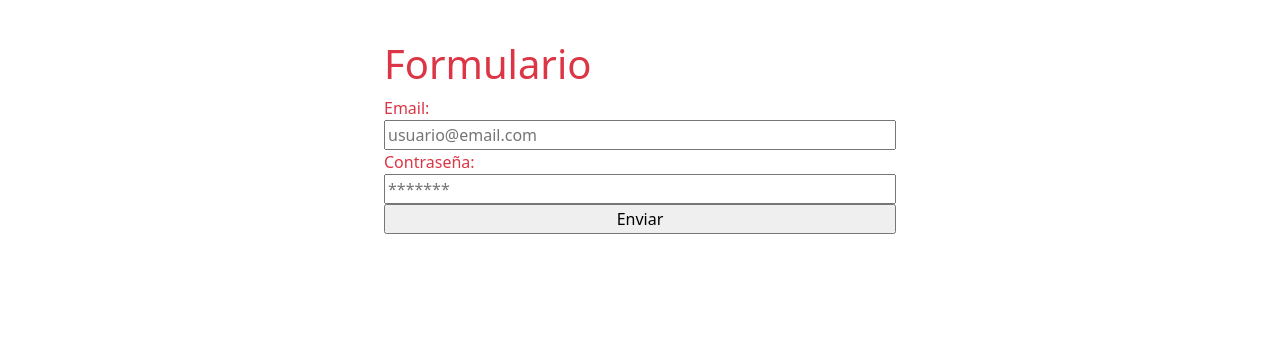
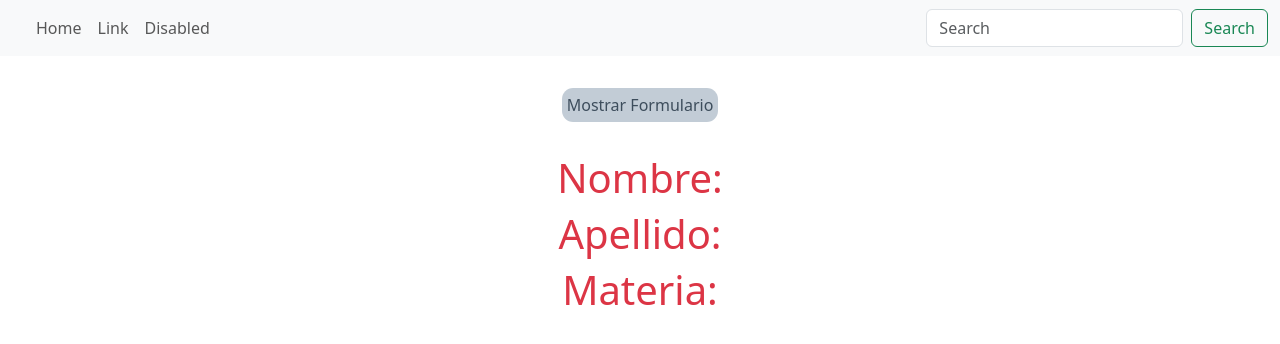
Before and after one commit to jmenchise/curso_react_ed_it, a React (Create React App) app: page / in a window 1280 px wide. Shown: the top 344 px of the page. Built offline with nearby package versions, Linux system fonts and the light colour scheme.

Commit message:
Renderizado condicional + mapeo

```diff
--- /dev/null
+++ b/src/App.css
@@ -0,0 +1,18 @@
+h1 {
+    text-align: center;
+}
+
+.btn-style {
+    padding: .3em;
+    display: block;
+    margin: 2em auto;
+    border: 0;
+    border-radius: .7em;
+    color: hsl(210, 20%, 30%);
+    background-color: hsl(210, 20%, 80%);
+}
+
+.btn:hover {
+    background-color: hsl(210, 20%, 60%);
+    color: hsl(210, 20%, 98%);
+}
--- a/src/App.js
+++ b/src/App.js
@@ -1,12 +1,66 @@
-import Counter from './components/Counter/Counter';
+import { useState, useEffect } from 'react';
 import Form from './components/Form/Form';
-import Products from './views/products';
+import './App.css'
+import Navbar from './components/Navbar/Navbar';
 
 function App() {
 
+  const [showForms, setShowforms] = useState(false)
+  const [datos, setDatos] = useState({
+    nombre: '',
+    apellido: '',
+    materia: ''
+  })
+
+  const navbarItemNames = ['Home', 'Link', 'Disabled'];
+
+
+  useEffect(() => {
+
+    if(showForms) {
+
+      setDatos({
+        nombre: 'Joan',
+        apellido: 'Menchise',
+        materia: 'ReactJS'
+      })
+    }
+
+    return () => {
+
+      setDatos({
+        nombre: '',
+        apellido: '',
+        materia: ''
+      })
+
+    }
+  }, [showForms])
+
+
   return (
     <div className="App text-danger">
-      <Form/>
+      <Navbar
+        navbarItemNames={navbarItemNames}
+        searchBar={true}
+      />
+      <button
+        className='btn-style'
+        onClick={ () => setShowforms(!showForms) }>{ showForms ? 'Ocultar Formulario' : 'Mostrar Formulario' }
+      </button>
+      {showForms &&
+        <>
+          <Form/>
+          <Form condicional={true}/>
+        </>
+      }
+      {
+        <>
+          <h1>Nombre: {datos.nombre}</h1>
+          <h1>Apellido: {datos.apellido}</h1>
+          <h1>Materia: {datos.materia}</h1>
+        </>
+      }
     </div>
   );
 }
--- a/src/components/Form/Form.jsx
+++ b/src/components/Form/Form.jsx
@@ -1,7 +1,10 @@
 import React, {useState} from 'react'
 
 
-const Form = () => {
+const Form = (props) => {
+
+    const {condicional} = props
+
 
     const[form, setForm] = useState({
         email: '',
@@ -11,16 +14,15 @@ const Form = () => {
 
     const{email, pasword} = form
 
+
     const handleChange = e => {
         const{value, name} = e.target;
-        console.log('name:', name)
-        console.log('value:', value)
-
         setForm({
-            ... form,
+            ...form,
             [name]: value
         })
     }
+
 
     const handleSubmit = e => {
         e.preventDefault();
@@ -31,16 +33,31 @@ const Form = () => {
         })
     }
 
+
+
     return (
         <div>
             <form onSubmit={handleSubmit} style={{display: 'flex', flexDirection:'column', width:'40%', margin:'40px auto' }}>
                 <h1>Formulario</h1>
                 <label htmlFor="email">Email:</label>
-                <input onChange={handleChange}  value={email} type="email" name= 'email' placeholder= 'usuario@email.com'/>
+                <input
+                    onChange={handleChange}
+                    value={email}
+                    type="email"
+                    name='email'
+                    placeholder= 'usuario@email.com'
+                />
                 <label htmlFor="pasword">Contraseña:</label>
-                <input onChange={handleChange}  value={pasword} type="pasword"  placeholder='*******' name='pasword' />
+                <input
+                    onChange={handleChange}
+                    value={pasword}
+                    type="pasword"
+                    placeholder='*******'
+                    name='pasword'
+                />
                 <input type="submit" value="Enviar" />
             </form>
+            {condicional && <div>Acá el condicional llegó true</div>}
         </div>
     )
 }
--- a/src/components/Navbar/Navbar.jsx
+++ b/src/components/Navbar/Navbar.jsx
@@ -22,7 +22,12 @@ const Navbar = (props) => {
                 </button>
                 <div className="collapse navbar-collapse" id="navbarSupportedContent">
                     <ul className="navbar-nav me-auto mb-2 mb-lg-0">
-                        {navbarItemNames.map(itemName => <NavbarItem itemName={itemName}/>)}
+                        {navbarItemNames?.map((itemName, index) =>
+                            <NavbarItem
+                                key={index}
+                                itemName={itemName}
+                            />
+                        )}
                         { showDropdown &&
                             <Dropdown
                                 dropdownItemsNames={dropdownItemsNames}
--- a/src/views/products.jsx
+++ b/src/views/products.jsx
@@ -4,6 +4,7 @@ import ProductsContainer from "../components/ProductsContainer";
 import Container from "../layout/Container";
 
 const Products = () => {
+
     const navbarItemNames = ['Home', 'Link', 'Disabled'];
     const dropdown = {
         name : 'Video Juegos',
```
Lines whose indentation alone changed are shown as unchanged.
